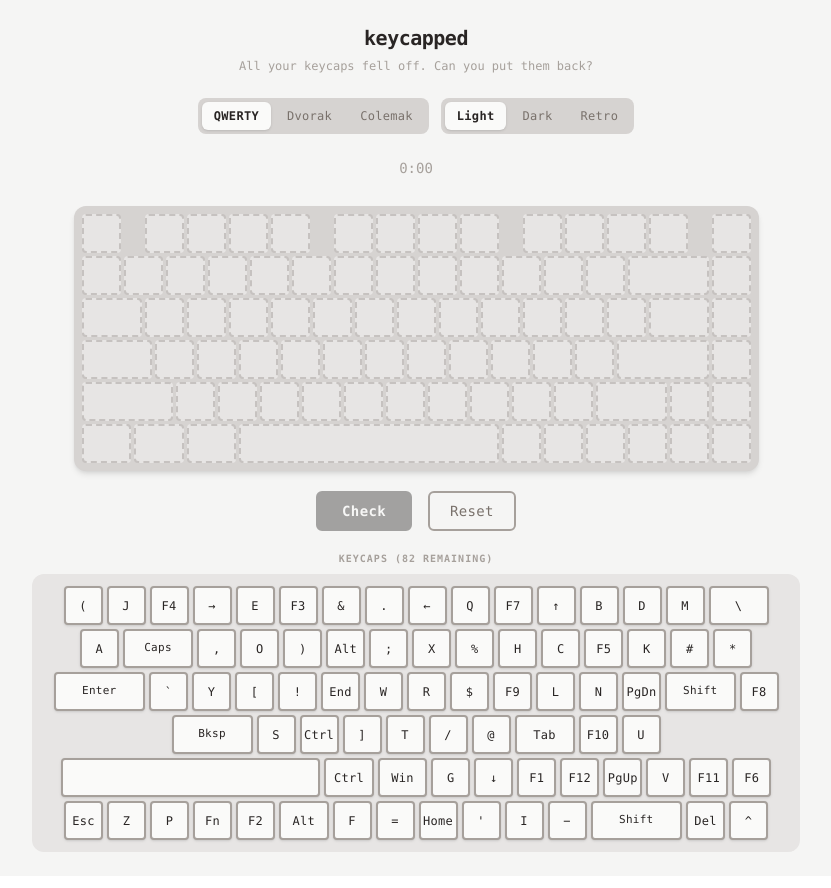
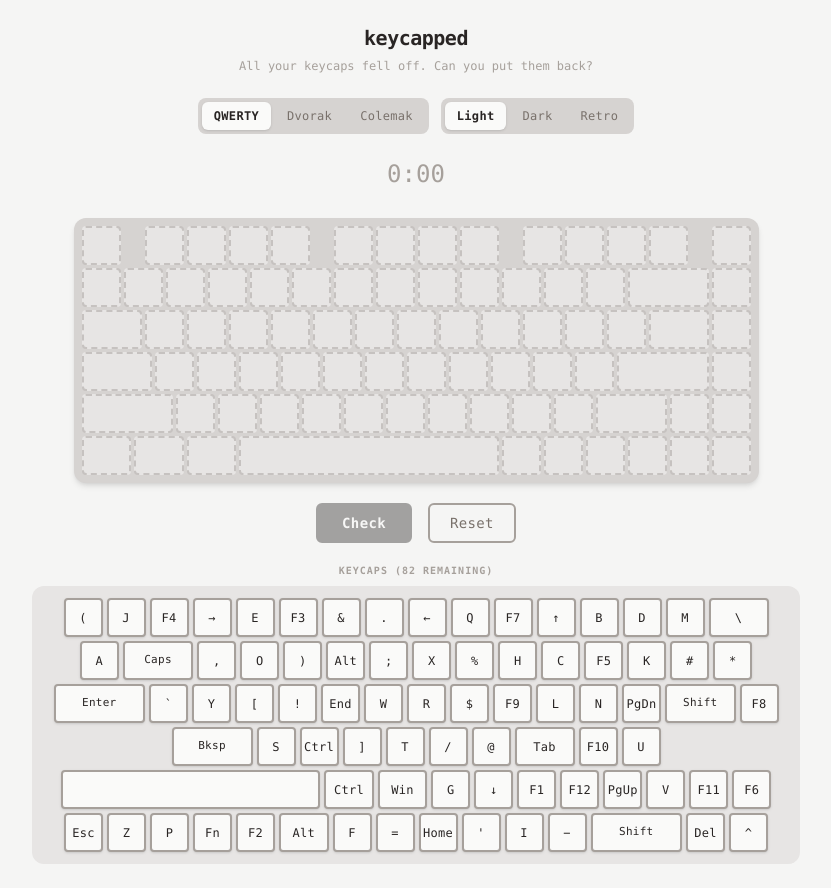
Before and after one commit to jiafra/keycapped, a React (Vite) app: page / in a window 1280 px wide. Shown: the whole page, without its empty margins (224-1055 px from the left). Built offline with nearby package versions, Linux system fonts and the light colour scheme.

Commit message:
Bigger timer

```diff
--- a/src/App.tsx
+++ b/src/App.tsx
@@ -969,7 +969,7 @@ export default function App() {
           </div>
         </div>
         <p
-          className={`text-sm tabular-nums ${allCorrect ? `${t.timerDone} font-semibold` : t.timer}`}
+          className={`text-2xl tabular-nums ${allCorrect ? `${t.timerDone} font-semibold` : t.timer}`}
         >
           {formatTime(elapsed)}
         </p>
```
